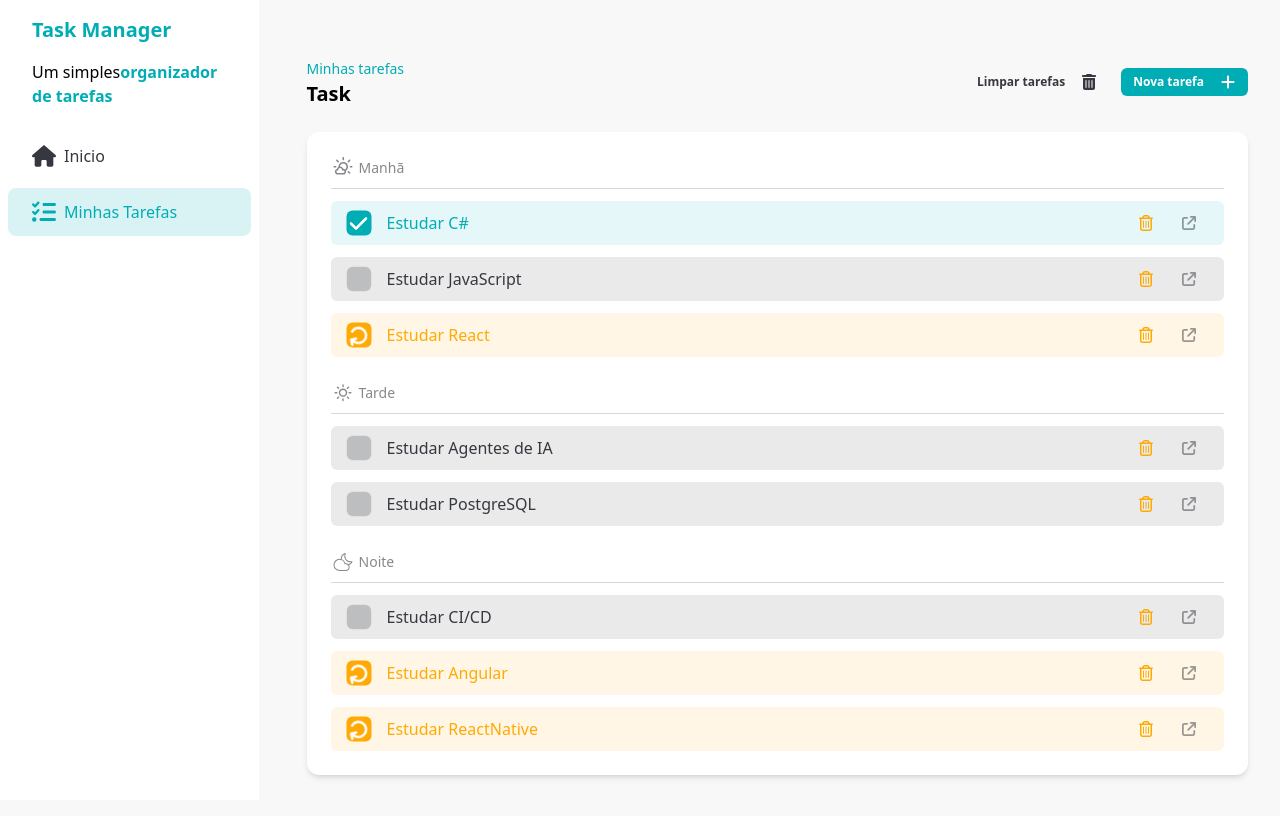
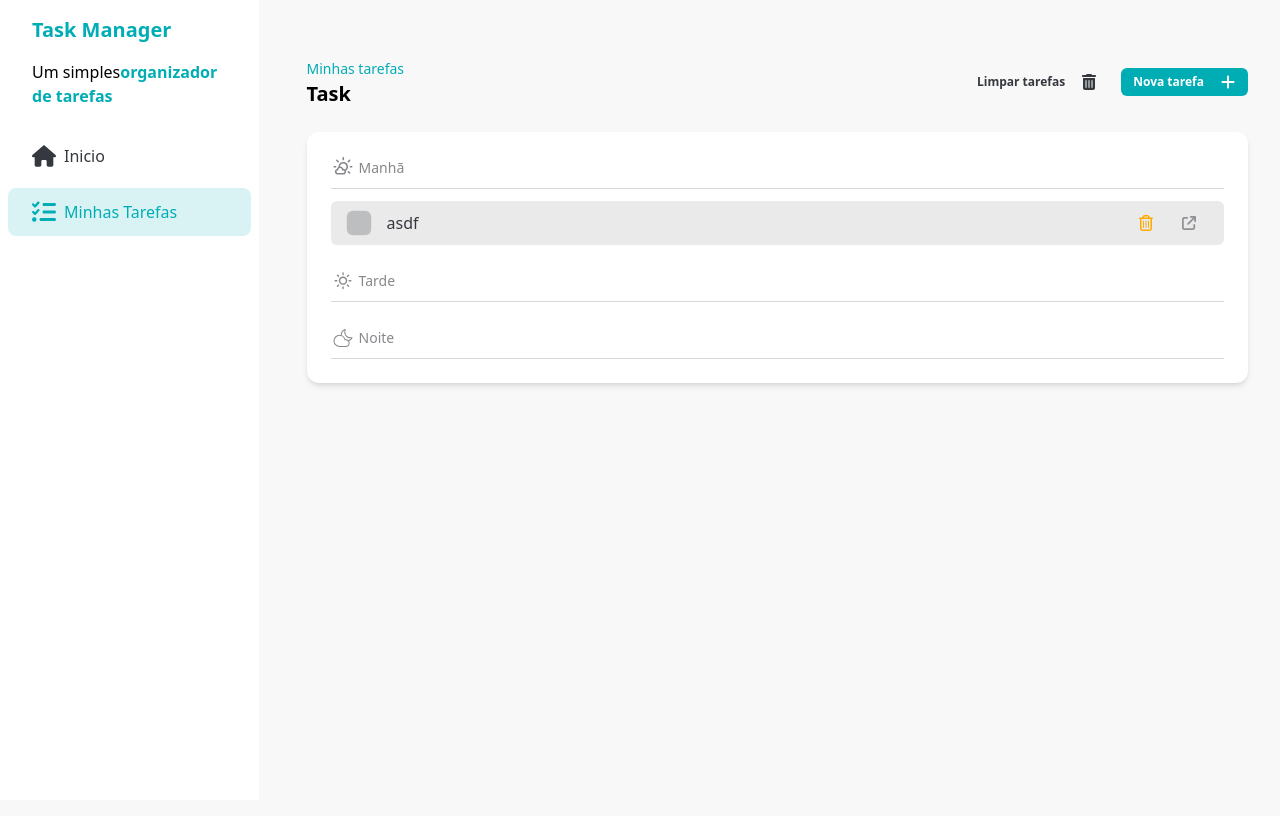
Before and after one commit to erickcred/estudo-react, a React (Vite) app in the folder task-manager/: page / in a window 1280 px wide. Shown: the top 816 px of the page. Built offline with nearby package versions, Linux system fonts and the light colour scheme; data requests are answered from the project's data file.

Commit message:
feat: Task created and delete on db(json-server)

```diff
--- a/task-manager/db.json
+++ b/task-manager/db.json
@@ -1,60 +1,11 @@
 {
   "tasks": [
     {
-      "id": 1,
-      "title": "Estudar C#",
-      "description": "Estudar C#",
-      "time": "morning",
-      "status": "done"
-    },
-    {
-      "id": 2,
-      "title": "Estudar JavaScript",
-      "description": "Estudar JavaScript",
+      "id": "541103a5-a4a0-49da-8488-f08598de8ac3",
+      "title": "asdf",
+      "description": "asdf",
       "time": "morning",
       "status": "notstarted"
-    },
-    {
-      "id": 3,
-      "title": "Estudar React",
-      "description": "Estudar React",
-      "time": "morning",
-      "status": "inprogress"
-    },
-    {
-      "id": 4,
-      "title": "Estudar CI/CD",
-      "description": "Estudar CI/CD",
-      "time": "evening",
-      "status": "notstarted"
-    },
-    {
-      "id": 5,
-      "title": "Estudar Angular",
-      "description": "Estudar Angular",
-      "time": "evening",
-      "status": "inprogress"
-    },
-    {
-      "id": 6,
-      "title": "Estudar Agentes de IA",
-      "description": "Estudar IA",
-      "time": "afternoon",
-      "status": "notstarted"
-    },
-    {
-      "id": 7,
-      "title": "Estudar PostgreSQL",
-      "description": "Estudar PostgreSQL",
-      "time": "afternoon",
-      "status": "notstarted"
-    },
-    {
-      "id": 8,
-      "title": "Estudar ReactNative",
-      "description": "Estudar ReactNative",
-      "time": "evening",
-      "status": "inprogress"
     }
   ]
 }
--- a/task-manager/src/components/TaskItem/actions.jsx
+++ b/task-manager/src/components/TaskItem/actions.jsx
@@ -24,7 +24,16 @@ export const getNextStatus = (currentStatus) => {
   }
 };
 
-export const deleteTask = (task, setTasks) => {
-  setTasks((prev) => prev.filter((t) => t.id !== task.id));
-  toast.success("Tarefa excluida com sucesso!");
+export const deleteTask = async (task, setTasks) => {
+  const response = await fetch(`http://localhost:3000/tasks/${task.id}`, {
+    method: "DELETE",
+  });
+
+  if (response.status === 200) {
+    setTasks((prev) => prev.filter((t) => t.id !== task.id));
+    toast.success("Tarefa excluida com sucesso!");
+    return;
+  }
+
+  toast.warning("Não foi possível deltar a Tarefa!");
 };
--- a/task-manager/src/pages/Tasks.jsx
+++ b/task-manager/src/pages/Tasks.jsx
@@ -17,17 +17,11 @@ export default function Tasks() {
 
   useEffect(() => {
     async function fetchTasks() {
-      return await fetch("http://localhost:3000/tasks", { method: "GET" })
-        .then((response) => response.json())
-        .then((data) => {
-          if (data.length > 0) {
-            setTasks(data);
-          }
-        })
-        .catch((error) => {
-          console.log(error);
-          toast.error(error.message);
-        });
+      const response = await fetch("http://localhost:3000/tasks", {
+        method: "GET",
+      });
+      const tasksResponse = await response.json();
+      setTasks(tasksResponse);
     }
 
     fetchTasks();
@@ -37,14 +31,34 @@ export default function Tasks() {
   const getTasksAfeterNoon = tasks.filter((t) => t.time === "afternoon");
   const getTasksEvening = tasks.filter((t) => t.time === "evening");
 
-  const handleAddTask = (newTask) => {
-    setTasks([...tasks, newTask]);
-    toast.success("Tarefa adicionada com sucesso!");
+  const handleAddTask = async (newTask) => {
+    const response = await fetch("http://localhost:3000/tasks", {
+      method: "POST",
+      body: JSON.stringify(newTask),
+    });
+
+    if (response.status === 201) {
+      console.log(response);
+      setTasks([...tasks, newTask]);
+      toast.success("Tarefa adicionada com sucesso!");
+      return;
+    }
+
+    toast.warning("Não foi possível adicionar a Tarefa!");
   };
 
-  const handleCleanTask = () => {
-    setTasks([]);
-    toast.success("Todas as tarefas excluidas com sucesso!");
+  const handleCleanTask = async () => {
+    const response = await fetch("http://localhost:3000/tasks", {
+      method: "DELETE",
+    });
+    console.log(response);
+    if (response.status === 200) {
+      setTasks([]);
+      toast.success("Todas as tarefas excluidas com sucesso!");
+      return;
+    }
+
+    toast.warning("Não foi possível limpar a lista de Tarefas!");
   };
 
   const handleDialogClose = () => {
```
